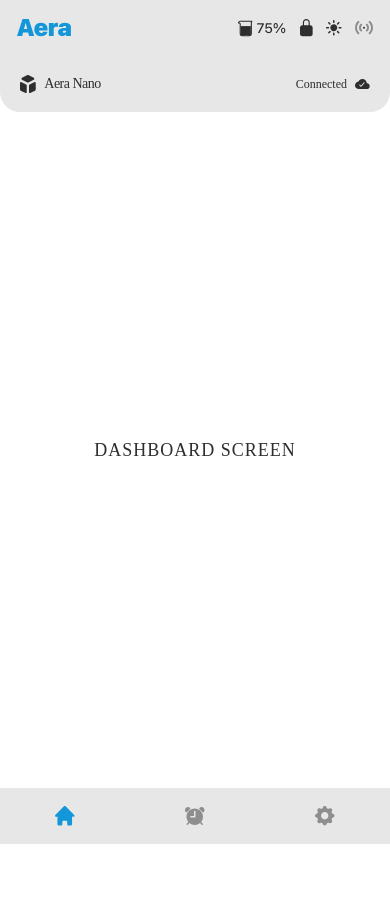
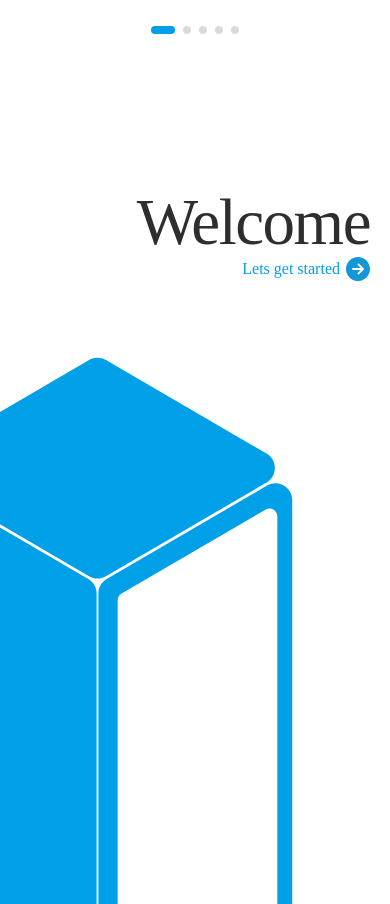
Before and after one commit to chrstnmmn/Aera, a React Native app in the folder mobile/: screen / in a window 390 px wide. Before the commit the page ends 844 px from the top, so only its background shows below. Built offline with nearby package versions, Linux system fonts and the light colour scheme; a web font is replaced by a local one.

Commit message:
polishing some components ui

```diff
--- a/mobile/src/components/ui/DeviceCard.tsx
+++ b/mobile/src/components/ui/DeviceCard.tsx
@@ -1,5 +1,12 @@
 import React, { useRef } from "react";
-import { View, Text, StyleSheet, Pressable, Animated } from "react-native";
+import {
+	View,
+	Text,
+	StyleSheet,
+	Pressable,
+	Animated,
+	Platform,
+} from "react-native";
 import HardwareIcon from "../icons/HardwareIcon";
 
 interface Props {
@@ -18,85 +25,60 @@ const DeviceCard: React.FC<Props> = ({
 	const blueBoxBg = isDarkMode ? "#1CA7ED" : "#1497D9";
 	const boxTextColor = isDarkMode ? "#E7E7E7" : "#2E2E2E";
 
-  // --- SHRINK PRESS ANIMATION ---
 	const scaleAnim = useRef(new Animated.Value(1)).current;
 
 	const handlePressIn = () => {
 		Animated.spring(scaleAnim, {
-      toValue: 0.85, // Shrinks to 85% size
+			toValue: 0.96,
 			useNativeDriver: true,
 		}).start();
 	};
 
 	const handlePressOut = () => {
 		Animated.spring(scaleAnim, {
-      toValue: 1, // Snaps back to full size
+			toValue: 1,
 			friction: 4,
 			useNativeDriver: true,
 		}).start();
 	};
 
-  // --- ANDROID ELEVATION ---
-  const elevationBase = isDarkMode ? 0 : 2;
-  const elevationTop = isDarkMode ? 0 : 4;
-  const elevationText = isDarkMode ? 0 : 6;
-
 	return (
-    <View
-      key={`card-${isDarkMode}`}
-      style={styles.cardContainer}
-    >
-      {/* 1. THE BASE LAYER (Blue) */}
+		<View style={[styles.blueBase, { backgroundColor: blueBoxBg }]}>
+			{/* 1. LEFT BOX (The Overlay) */}
 			<View
 				style={[
-          styles.fullBlueBase,
-          {
-            backgroundColor: blueBoxBg,
-            elevation: elevationBase,
-            shadowColor: "#000",
-          },
-        ]}
-      />
-
-      {/* 2. THE TOP LAYER (Gray Overlay) */}
-      <View
-        style={[
-          styles.overlayGrayBox,
+					styles.grayOverlay,
 					{
 						backgroundColor: leftBoxBg,
-            elevation: elevationTop,
-            shadowColor: "#000",
+						// We keep the light mode choke, but ensure dark mode has contrast
+						borderColor: isDarkMode
+							? "rgba(255, 255, 255, 0.3)"
+							: "rgba(0,0,0,0.05)",
+						borderWidth: 1,
+						// This ensures the right-side line is specifically rendered
+						borderRightWidth: isDarkMode ? 1.5 : 1,
 					},
-          isDarkMode && styles.darkBorder,
 				]}
 			>
 				<HardwareIcon fill={boxTextColor} />
 				<Text
 					style={[styles.deviceName, { color: boxTextColor }]}
 					numberOfLines={1}
-          adjustsFontSizeToFit
+					ellipsizeMode="tail"
 				>
 					{deviceName}
 				</Text>
 			</View>
 
-      {/* 3. INTERACTIVE LAYER (The Shrinking Text) */}
+			{/* 2. RIGHT SECTION (Text & Control) */}
 			<Pressable
 				onPressIn={handlePressIn}
 				onPressOut={handlePressOut}
 				onPress={onConnect}
 				style={styles.buttonHitbox}
 			>
-        <Animated.View
-          style={{
-            elevation: elevationText,
-            transform: [{ scale: scaleAnim }], // Swapped slide for scale
-            zIndex: 10,
-          }}
-        >
-          <Text style={styles.connectBtnText} numberOfLines={1}>
-            Connect
-          </Text>
+				<Animated.View style={{ transform: [{ scale: scaleAnim }] }}>
+					<Text style={styles.connectBtnText}>Connect</Text>
 				</Animated.View>
 			</Pressable>
 		</View>
@@ -104,54 +86,46 @@ const DeviceCard: React.FC<Props> = ({
 };
 
 const styles = StyleSheet.create({
-  cardContainer: {
+	blueBase: {
 		width: "100%",
-    height: 66.25,
-    position: "relative",
+		height: 66,
+		borderRadius: 20,
+		flexDirection: "row",
+		overflow: "hidden",
+		...Platform.select({
+			ios: {
+				shadowColor: "#000",
+				shadowOffset: { width: 0, height: 4 },
+				shadowOpacity: 0.15,
+				shadowRadius: 6,
 			},
-  fullBlueBase: {
-    position: "absolute",
-    left: 0,
-    right: 0,
-    top: 0,
-    bottom: 0,
-    borderRadius: 20,
-    borderWidth: 0,
+			android: {
+				elevation: 6,
 			},
-  overlayGrayBox: {
-    position: "absolute",
-    left: 0,
-    top: 0,
-    bottom: 0,
-    width: "70%",
+		}),
+	},
+	grayOverlay: {
+		flex: 1,
+		height: "100%",
 		borderTopLeftRadius: 20,
 		borderBottomLeftRadius: 20,
-    borderTopRightRadius: 10,
-    borderBottomRightRadius: 10,
+		borderTopRightRadius: 15,
+		borderBottomRightRadius: 15,
 		flexDirection: "row",
 		alignItems: "center",
-    paddingLeft: 22,
+		paddingLeft: 20,
 		paddingRight: 15,
 		gap: 12,
-  },
-  darkBorder: {
-    borderLeftWidth: 1,
-    borderTopWidth: 1,
-    borderBottomWidth: 1,
-    borderColor: "rgba(217, 217, 217, 0.2)",
 	},
 	deviceName: {
 		flex: 1,
 		fontFamily: "aera_medium",
-    fontSize: 20,
-    letterSpacing: -0.3,
+		fontSize: 19,
+		letterSpacing: -0.4,
 	},
 	buttonHitbox: {
-    position: "absolute",
-    right: 0,
-    top: 0,
-    bottom: 0,
-    width: "29%",
+		paddingHorizontal: 25,
+		height: "100%",
 		justifyContent: "center",
 		alignItems: "center",
 	},
@@ -159,7 +133,7 @@ const styles = StyleSheet.create({
 		color: "#E7E7E7",
 		fontFamily: "aera_bold",
 		fontSize: 16,
-    letterSpacing: -0.3,
+		letterSpacing: -0.2,
 	},
 });
 
--- a/mobile/src/navigation/MainApp.tsx
+++ b/mobile/src/navigation/MainApp.tsx
@@ -2,7 +2,7 @@ import React, { useState } from "react";
 import Setup from "./Setup";
 import MainScreen from "../screens/MainScreen";
 
-const SKIP_SETUP = true;
+const SKIP_SETUP = false;
 
 interface Props {
 	theme: any;
--- a/mobile/src/screens/MainScreen.tsx
+++ b/mobile/src/screens/MainScreen.tsx
@@ -1,39 +1,23 @@
 import React, { useState } from "react";
-import { View, StyleSheet, Text } from "react-native";
+import { View, StyleSheet, Text, ScrollView } from "react-native";
 import NavigationBar from "../components/ui/NavigationBar";
 import AeraStatusBar from "../components/ui/AeraStatusBar";
 import AeraTitlebar from "../components/ui/AeraTitlebar";
 
-// Content Placeholders (Replace these with your actual Dashboard/Setup components later)
-const DashboardPlaceholder = ({ theme }: any) => (
-  <View style={styles.center}>
-    <Text style={[styles.placeholderText, { color: theme.text }]}>DASHBOARD SCREEN</Text>
-  </View>
-);
-
-const TimerPlaceholder = ({ theme }: any) => (
-  <View style={styles.center}>
-    <Text style={[styles.placeholderText, { color: theme.text }]}>TIMER SETUP SCREEN</Text>
-  </View>
-);
-
-const SettingsPlaceholder = ({ theme }: any) => (
-  <View style={styles.center}>
-    <Text style={[styles.placeholderText, { color: theme.text }]}>SETTINGS SCREEN</Text>
-  </View>
-);
-
+// 1. THE MISSING PIECE: Define the props interface
 interface MainProps {
 	theme: any;
 	onLogout: () => void;
 }
 
 const MainScreen: React.FC<MainProps> = ({ theme, onLogout }) => {
-  // 1. Navigation State
-  const [activeTab, setActiveTab] = useState<"dashboard" | "timer" | "settings">("dashboard");
+	// Navigation State
+	const [activeTab, setActiveTab] = useState<
+		"dashboard" | "timer" | "settings"
+	>("dashboard");
 
-  // 2. Hardware/Telemetry State (This flows into both Bars)
-  const [deviceStatus, setDeviceStatus] = useState({
+	// Hardware/Telemetry State
+	const [deviceStatus] = useState({
 		water: 75 as 0 | 25 | 50 | 75 | 100 | null,
 		door: "locked" as "locked" | "unlocked" | "inactive",
 		uvActive: true,
@@ -49,13 +33,9 @@ const MainScreen: React.FC<MainProps> = ({ theme, onLogout }) => {
 
 	return (
 		<View style={[styles.container, { backgroundColor: theme.background }]}>
-
-      {/* HEADER STACK: Logo Bar + Mode Bar */}
-      <View style={styles.headerStack}>
-        {/* Top Layer: Logo and Hardware Telemetry */}
+			{/* HEADER SECTION: Stays pinned at the top */}
+			<View style={styles.headerContainer}>
 				<AeraStatusBar theme={theme} status={deviceStatus} />
-
-        {/* Bottom Layer: Screen Title and Actions */}
 				<AeraTitlebar
 					mode={getTitlebarMode()}
 					theme={theme}
@@ -64,14 +44,79 @@ const MainScreen: React.FC<MainProps> = ({ theme, onLogout }) => {
 				/>
 			</View>
 
-      {/* CONTENT AREA: Fills remaining space */}
-      <View style={styles.content}>
-        {activeTab === "dashboard" && <DashboardPlaceholder theme={theme} />}
-        {activeTab === "timer" && <TimerPlaceholder theme={theme} />}
-        {activeTab === "settings" && <SettingsPlaceholder theme={theme} />}
+			{/* CONTENT AREA: This is the only part that scrolls */}
+			<View style={styles.scrollWrapper}>
+				<ScrollView
+					showsVerticalScrollIndicator={false}
+					contentContainerStyle={styles.scrollContent}
+				>
+					{activeTab === "dashboard" && (
+						<View style={styles.page}>
+							<Text
+								style={[
+									styles.placeholderText,
+									{ color: theme.text },
+								]}
+							>
+								DASHBOARD SCREEN
+							</Text>
+							{/* These cards help you see the scroll/shadow effect */}
+							<View
+								style={[
+									styles.card,
+									{ backgroundColor: theme.barSurface },
+								]}
+							/>
+							<View
+								style={[
+									styles.card,
+									{ backgroundColor: theme.barSurface },
+								]}
+							/>
+						</View>
+					)}
+
+					{activeTab === "timer" && (
+						<View style={styles.page}>
+							<Text
+								style={[
+									styles.placeholderText,
+									{ color: theme.text },
+								]}
+							>
+								TIMER SETUP SCREEN
+							</Text>
+							<View
+								style={[
+									styles.card,
+									{ backgroundColor: theme.barSurface },
+								]}
+							/>
+						</View>
+					)}
+
+					{activeTab === "settings" && (
+						<View style={styles.page}>
+							<Text
+								style={[
+									styles.placeholderText,
+									{ color: theme.text },
+								]}
+							>
+								SETTINGS SCREEN
+							</Text>
+							<View
+								style={[
+									styles.card,
+									{ backgroundColor: theme.barSurface },
+								]}
+							/>
+						</View>
+					)}
+				</ScrollView>
 			</View>
 
-      {/* BOTTOM NAVIGATION */}
+			{/* BOTTOM NAVIGATION: Stays pinned at the bottom */}
 			<NavigationBar
 				theme={theme}
 				activeTab={activeTab}
@@ -85,22 +130,33 @@ const styles = StyleSheet.create({
 	container: {
 		flex: 1,
 	},
-  headerStack: {
-    // No padding here ensures the Titlebar sits flush against the Logo bar
-    zIndex: 10, // Ensures shadows cast over the content below
+	headerContainer: {
+		// Stays out of the ScrollView so it's "Fixed"
+		zIndex: 10,
 	},
-  content: {
-    flex: 1,
+	scrollWrapper: {
+		flex: 1, // Layout knows to give this the remaining space
 	},
-  center: {
-    flex: 1,
-    justifyContent: "center",
+	scrollContent: {
+		paddingHorizontal: 20,
+		paddingTop: 20,
+		paddingBottom: 40,
+	},
+	page: {
 		alignItems: "center",
 	},
 	placeholderText: {
 		fontFamily: "aera_black",
 		fontSize: 18,
 		letterSpacing: 1,
+		marginBottom: 20,
+	},
+	card: {
+		width: "100%",
+		height: 300,
+		borderRadius: 20,
+		marginBottom: 20,
+		opacity: 0.3,
 	},
 });
 
```
Lines whose indentation alone changed are shown as unchanged.
